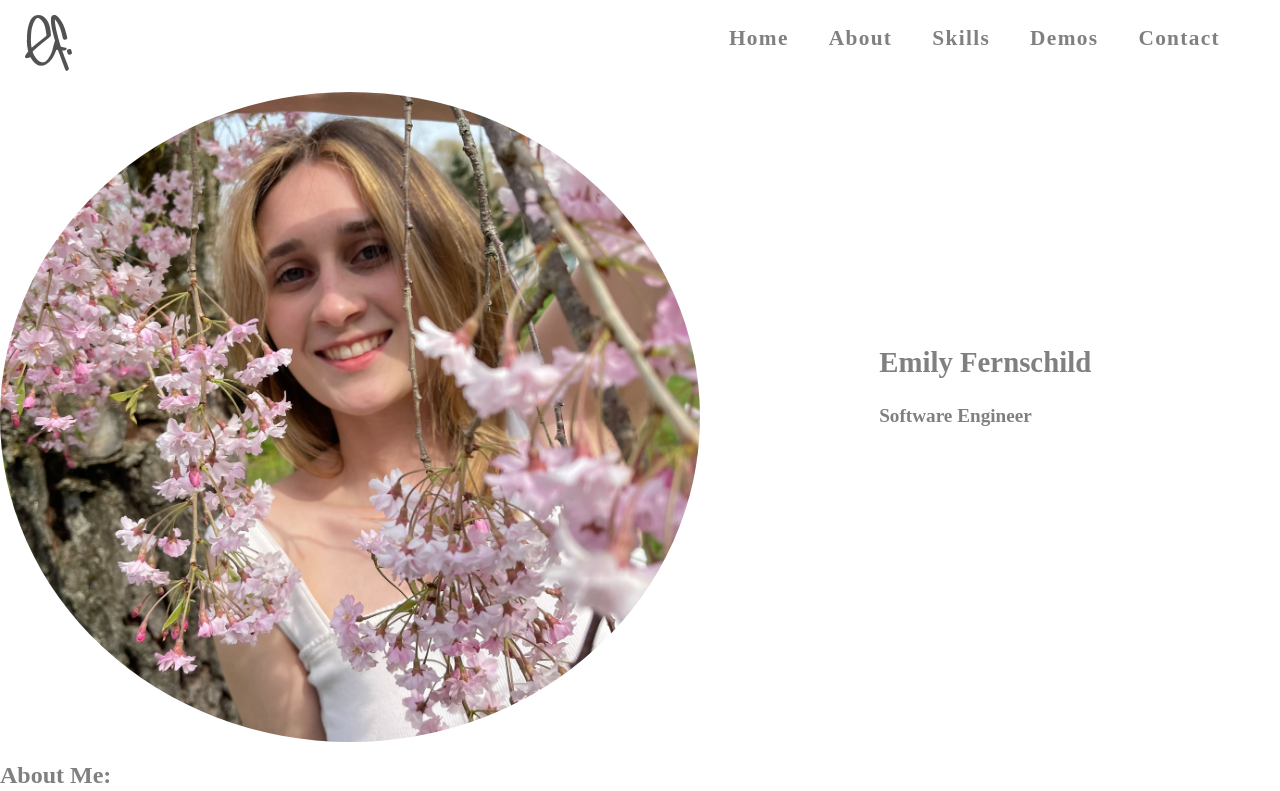
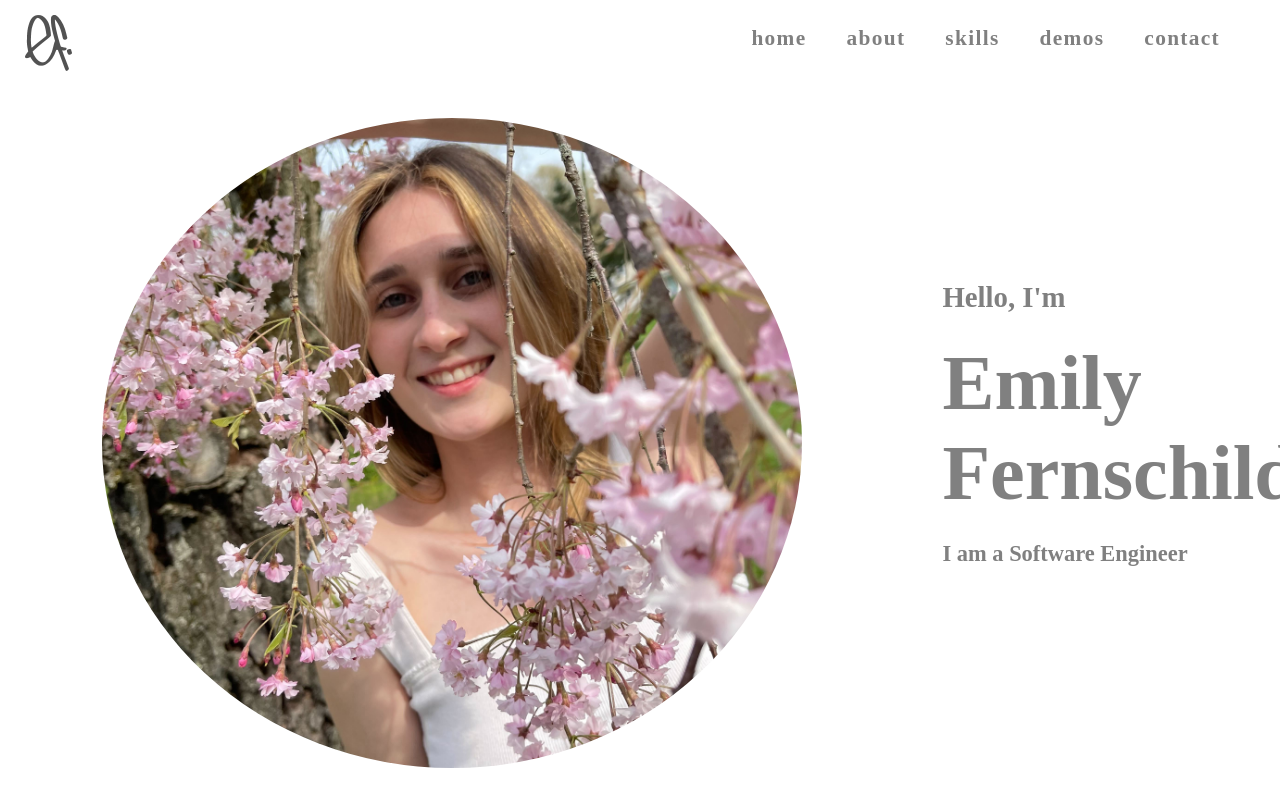
Before and after one commit to EmilyFernschild/efernschild-portfolio, a React (Create React App) app in the folder client/: page / in a window 1280 px wide. Shown: the top 791 px of the page. Built offline with nearby package versions, Linux system fonts and the light colour scheme.

Commit message:
header css

```diff
--- a/client/src/components/App.js
+++ b/client/src/components/App.js
@@ -15,8 +15,9 @@ function App() {
           <img className='portrait' src={portrait} alt="portrait"></img>
         </div>
         <div className='intro-words'>
-          <h2>Emily Fernschild</h2>
-          <h4>Software Engineer</h4>
+          <h2> Hello, I'm</h2>
+          <h1 className='name'>Emily Fernschild</h1>
+          <h3>I am a Software Engineer</h3>
         </div>
       </div>
       <About/>
--- a/client/src/index.css
+++ b/client/src/index.css
@@ -11,7 +11,7 @@ code {
     monospace;
 }
 .header{
-  background-color: rgba(255, 255, 255, 0.662);
+  /* background-color: rgb(167,83,122,0.4); */
 }
 .logo{
   width: 50px;
@@ -20,12 +20,20 @@ code {
 .intro{
   display:flex;
   flex-direction: row;
+  max-width: 100px;
+  max-height: fit-content;
+  padding-top: 2%;
+  padding-left: 8%;
 }
 .intro-words{
-  padding-top: 18%;
-  padding-left: 14%;
+  padding-top: 140%;
+  padding-left: 140%;
   font-size: larger;
   flex-direction: column;
+}
+.name{
+  font-size: 78px;
+  margin: 0;
 }
 .portrait-container{
   position: relative;
@@ -51,6 +59,7 @@ code {
   font-weight: bold;
   letter-spacing: 1pt;
   text-decoration: none;
+  text-transform: lowercase;
 }
 a:hover{
   color:lightgrey;
```
